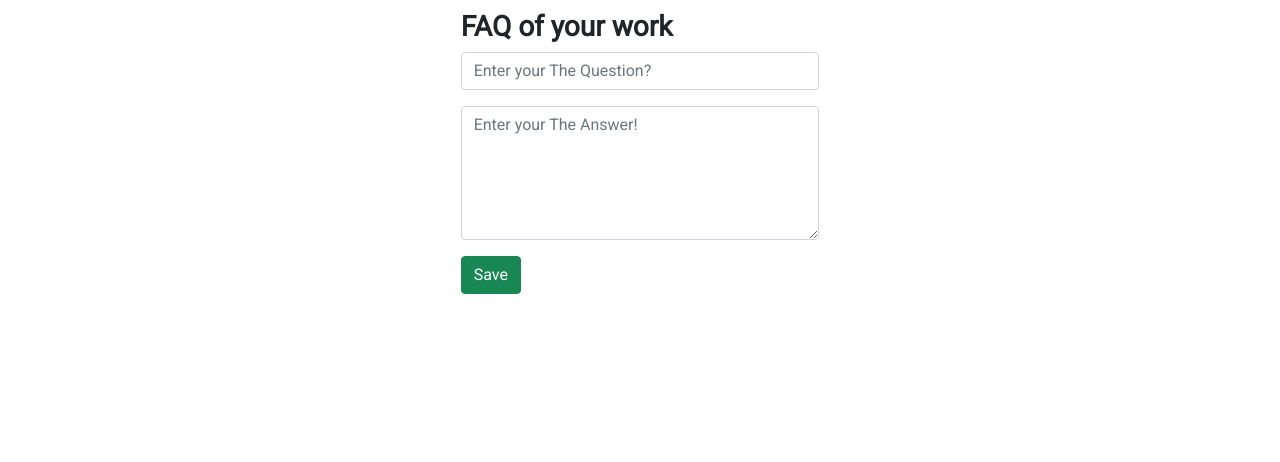
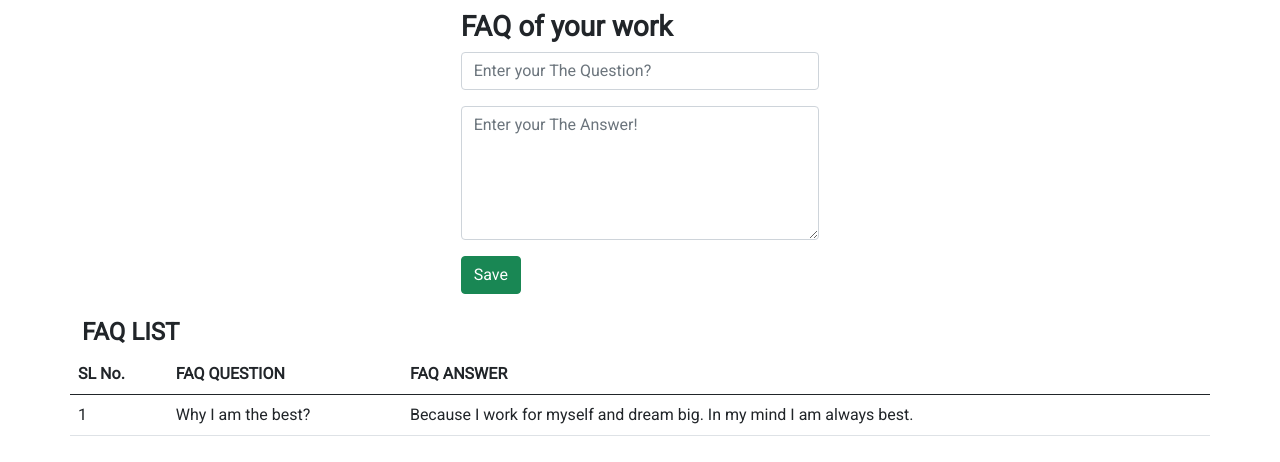
Before and after one commit to supermanshuvo/my_faq-app, a plain HTML site: page index.html in a window 1280 px wide. Shown: the part 62-524 px from the top of the page. Drawn offline with nearby package versions, Linux system fonts and the light colour scheme.

Commit message:
Html layout done and table done

```diff
--- a/index.html
+++ b/index.html
@@ -38,9 +38,25 @@
     </div>
     <!-- FAQ INPUT FORM  END   -->
     <!-- FAQ QUESTION AND ANSWER START -->
-    <div class="container">
+    <div class="container mt-3">
         <div class="row justify-content-evenly">
-            <div class="faq-list"></div>
+            <h4 class="fw-bold">FAQ LIST</h4>
+            <table class="table faq-list">
+                <thead>
+                    <tr>
+                        <th>SL No.</th>
+                        <th>FAQ QUESTION</th>
+                        <th>FAQ ANSWER</th>
+                    </tr>
+                </thead>
+                <tbody>
+                    <tr>
+                        <td>1</td>
+                        <td>Why I am the best?</td>
+                        <td>Because I work for myself and dream big. In my mind I am always best.</td>
+                    </tr>
+                </tbody>
+            </table>
         </div>
     </div>
     <!-- FAQ QUESTION AND ANSWER END   -->
```
